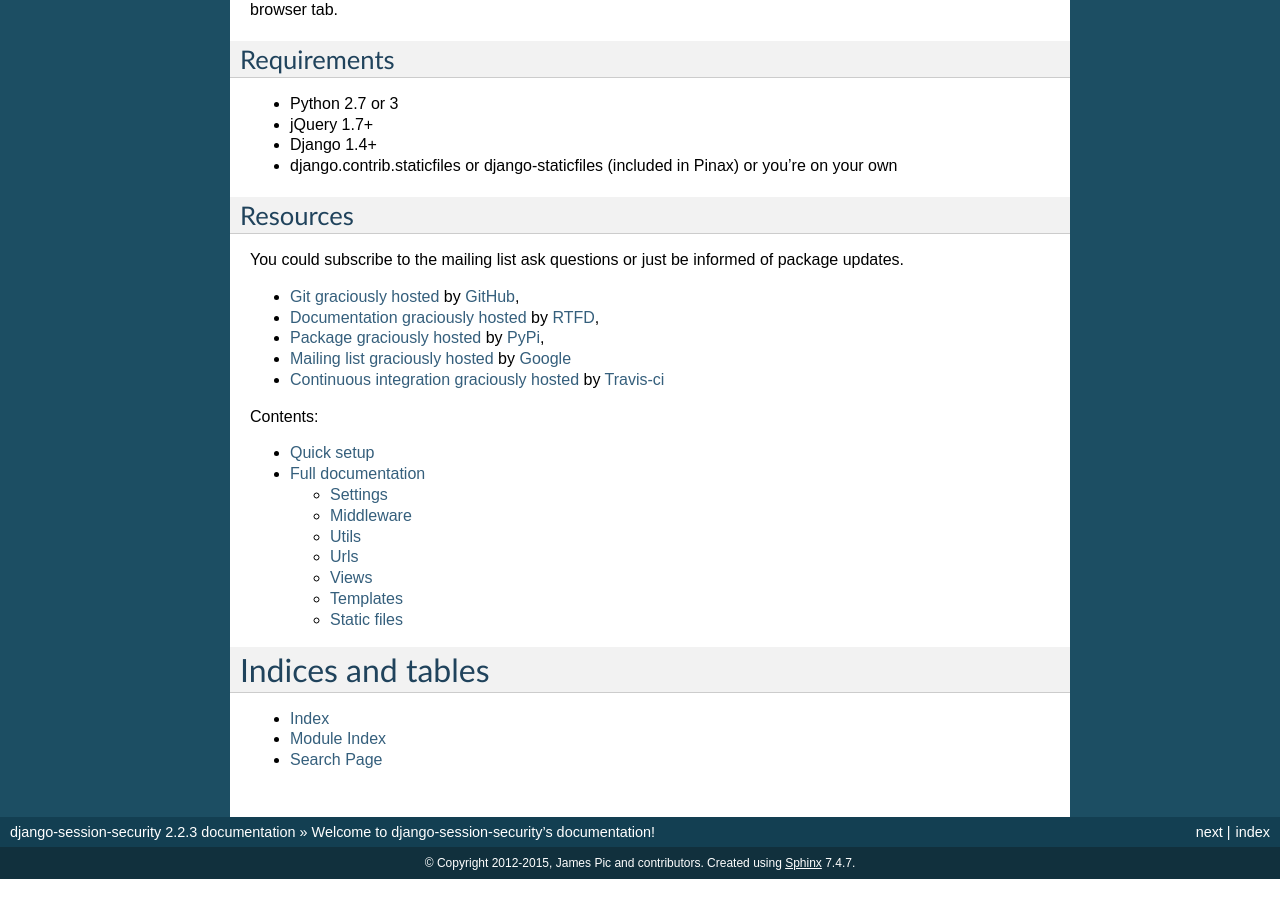
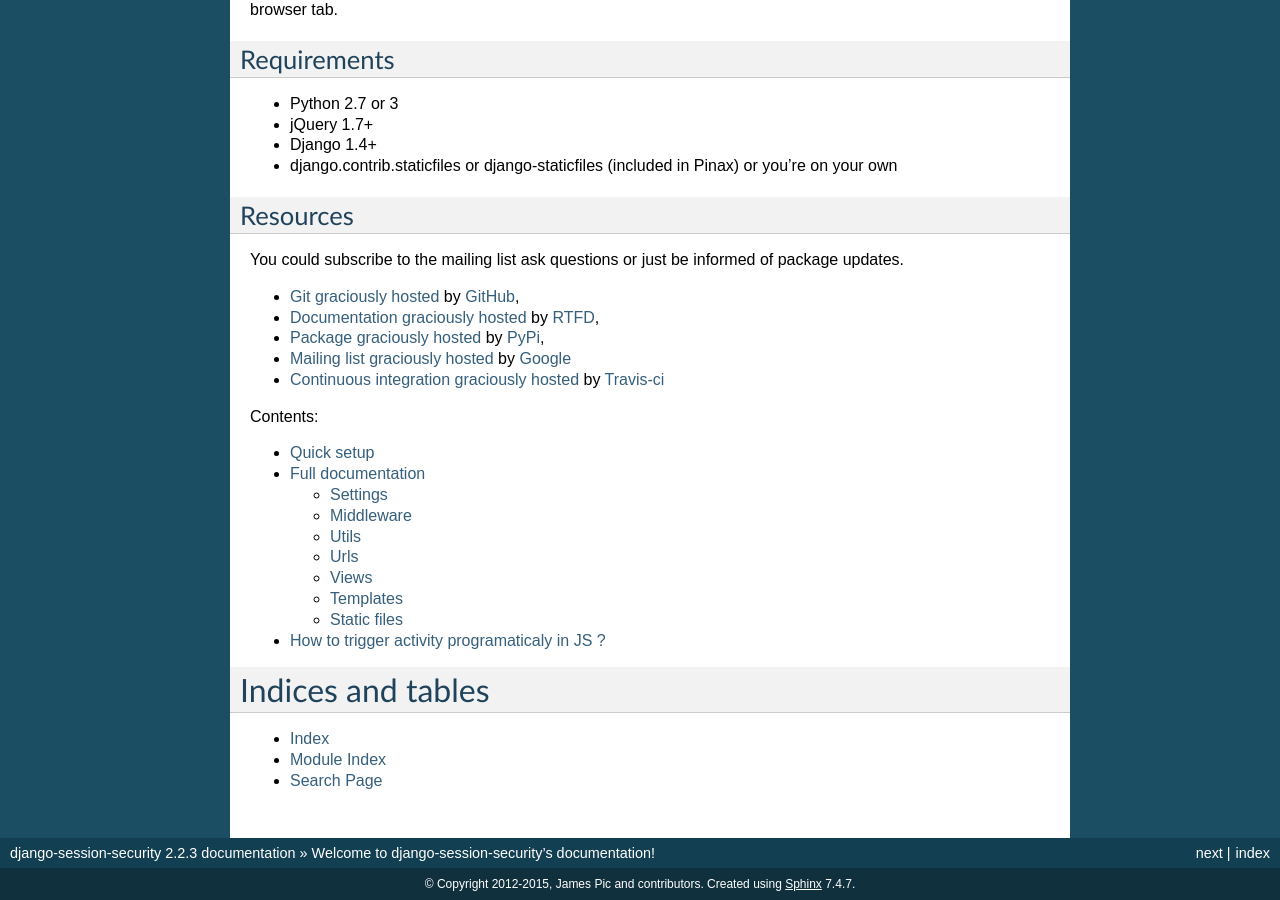
Before and after one commit to yourlabs/django-session-security, a Sphinx documentation site: the page built from docs/source/index.rst, in a window 1280 px wide and 900 px high, scrolled down 928 px. Built offline with Sphinx 7.4.7, drawn with Linux system fonts in a browser that asks for light colours; before the commit the page ends 1807 px from its top, so only the background shows below that.

Commit message:
[ci skip] Document triggering activity programaticaly

```diff
--- /dev/null
+++ b/docs/source/faq.rst
@@ -0,0 +1,6 @@
+How to trigger activity programaticaly in JS ?
+----------------------------------------------
+
+Call `sessionSecurity.activity()
+<http://django-session-security.readthedocs.org/en/stable-2.x.x/_static/script.html#section-11>`
+every time you want to programaticaly trigger an activity.
--- a/docs/source/index.rst
+++ b/docs/source/index.rst
@@ -15,6 +15,7 @@ Contents:
 
    quick
    full
+   faq
 
 Indices and tables
 ==================
```
